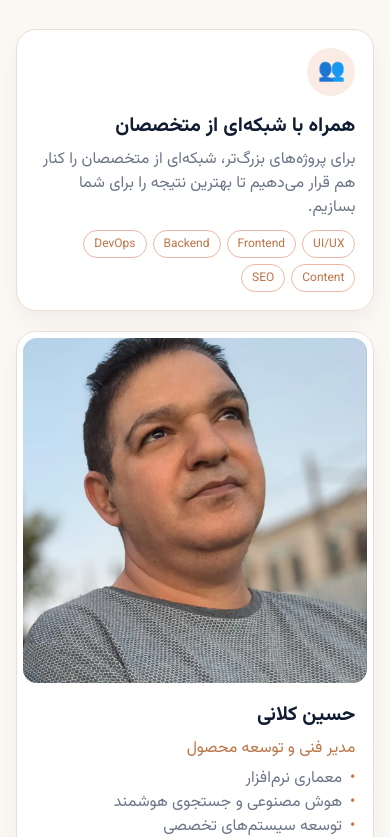
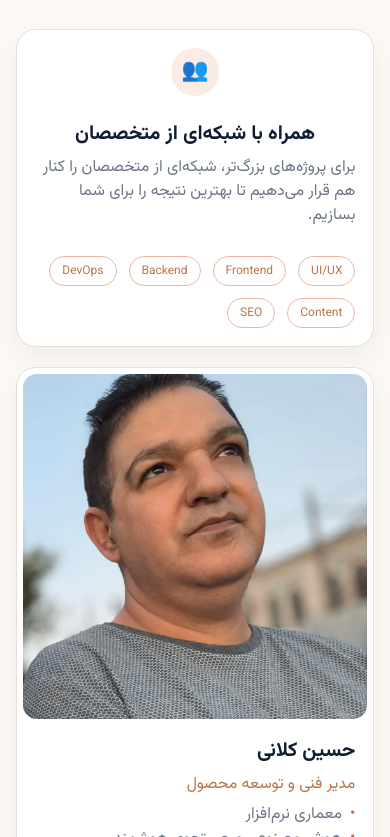
Before and after one commit to zohreksh/smartpilot, a Nuxt app: page / in a window 390 px wide. Shown: the part 2707-3544 px from the top of the page. Built offline with nearby package versions, Linux system fonts and the light colour scheme.

Commit message:
Adjust team first card balance and spacing

```diff
--- a/components/sections/TeamSection.vue
+++ b/components/sections/TeamSection.vue
@@ -2,150 +2,24 @@
   <section class="section team-section">
     <div class="container">
       <div class="team-grid">
-        <article class="team-card">
+        <article class="team-card specialists-card">
           <div class="team-icon">👥</div>
           <h3>همراه با شبکه‌ای از متخصصان</h3>
-          <p>
-            برای پروژه‌های بزرگ‌تر، شبکه‌ای از متخصصان را کنار هم قرار می‌دهیم
-            تا بهترین نتیجه را برای شما بسازیم.
-          </p>
+          <p>برای پروژه‌های بزرگ‌تر، شبکه‌ای از متخصصان را کنار هم قرار می‌دهیم تا بهترین نتیجه را برای شما بسازیم.</p>
           <div class="specialties">
-            <span>UI/UX</span><span>Frontend</span><span>Backend</span
-            ><span>DevOps</span><span>Content</span><span>SEO</span>
+            <span>UI/UX</span><span>Frontend</span><span>Backend</span><span>DevOps</span><span>Content</span><span>SEO</span>
           </div>
         </article>
-        <article class="team-card member-card">
-          <div class="team-image-wrap">
-            <img src="/images/team/hossein.webp" alt="حسین کولانی" />
-          </div>
-          <h3>حسین کلانی</h3>
-          <p class="job-title">مدیر فنی و توسعه محصول</p>
-          <ul class="skills-list">
-            <li>معماری نرم‌افزار</li>
-            <li>هوش مصنوعی و جستجوی هوشمند</li>
-            <li>توسعه سیستم‌های تخصصی</li>
-          </ul>
-        </article>
-        <article class="team-card member-card">
-          <div class="team-image-wrap">
-            <img src="/images/team/zohreh.webp" alt="زهره کشاورز" />
-          </div>
-          <h3>زهره کشاورز</h3>
-          <p class="job-title">مدیریت محصول و تجربه کاربر</p>
-          <ul class="skills-list">
-            <li>تحلیل نیاز محصول</li>
-            <li>طراحی مسیر محصول</li>
-            <li>استراتژی رشد و تجربه دیجیتال</li>
-          </ul>
-        </article>
-        <article class="team-card">
-          <div class="team-icon">✦</div>
-          <h3 class="team-headline">
-            <span>پشت این محصولات،</span
-            ><span class="accent">یک تیم واقعی قرار دارد</span>
-          </h3>
-          <p>
-            در NexaStudio ترکیبی از تفکر محصول، تخصص فنی و درک کسب‌وکار را کنار
-            هم قرار می‌دهیم.
-          </p>
-        </article>
+        <article class="team-card member-card"><div class="team-image-wrap"><img src="/images/team/hossein.webp" alt="حسین کولانی" /></div><h3>حسین کلانی</h3><p class="job-title">مدیر فنی و توسعه محصول</p><ul class="skills-list"><li>معماری نرم‌افزار</li><li>هوش مصنوعی و جستجوی هوشمند</li><li>توسعه سیستم‌های تخصصی</li></ul></article>
+        <article class="team-card member-card"><div class="team-image-wrap"><img src="/images/team/zohreh.webp" alt="زهره کشاورز" /></div><h3>زهره کشاورز</h3><p class="job-title">مدیریت محصول و تجربه کاربر</p><ul class="skills-list"><li>تحلیل نیاز محصول</li><li>طراحی مسیر محصول</li><li>استراتژی رشد و تجربه دیجیتال</li></ul></article>
+        <article class="team-card"><div class="team-icon">✦</div><h3 class="team-headline"><span>پشت این محصولات،</span><span class="accent">یک تیم واقعی قرار دارد</span></h3><p>در NexaStudio ترکیبی از تفکر محصول، تخصص فنی و درک کسب‌وکار را کنار هم قرار می‌دهیم.</p></article>
       </div>
     </div>
   </section>
 </template>
 <style scoped>
-.team-grid {
-  display: grid;
-  grid-template-columns: repeat(4, 1fr);
-  gap: 20px;
-  direction: rtl;
-}
-.team-card {
-  background: #fff;
-  border: 1px solid #eadfd7;
-  border-radius: 20px;
-  padding: 18px;
-  text-align: right;
-  min-height: 220px;
-  box-shadow: 0 10px 25px rgba(16, 24, 40, 0.05);
-}
-.team-icon {
-  width: 48px;
-  height: 48px;
-  border-radius: 50%;
-  background: #faece4;
-  display: flex;
-  align-items: center;
-  justify-content: center;
-  font-size: 22px;
-  margin-bottom: 14px;
-}
-.team-card h3 {
-  font-size: 20px;
-  margin: 6px 0;
-}
-.team-headline span {
-  display: block;
-}
-.team-headline .accent {
-  color: #d86b4a;
-}
-.team-card p {
-  line-height: 1.5;
-  color: #6c7588;
-  margin: 6px 0;
-}
-.job-title {
-  color: #bd7448 !important;
-}
-.specialties {
-  display: flex;
-  flex-wrap: wrap;
-  gap: 6px;
-  margin-top: 10px;
-}
-.specialties span {
-  border: 1px solid #efb8a5;
-  color: #bd7448;
-  border-radius: 999px;
-  padding: 4px 10px;
-  font-size: 12px;
-}
-.skills-list {
-  list-style: none;
-  padding: 0;
-  margin: 6px 0 0;
-}
-.skills-list li {
-  color: #6c7588;
-  line-height: 1.5;
-}
-.skills-list li::before {
-  content: "•";
-  color: #bd7448;
-  margin-left: 8px;
-}
-.team-image-wrap {
-  overflow: hidden;
-  border-radius: 14px;
-  margin: -18px -18px 10px;
-}
-.team-image-wrap img {
-  width: 100%;
-  aspect-ratio: 1;
-  object-fit: cover;
-  display: block;
-  border-radius: 20px;
-  padding: 6px;
-}
-@media (max-width: 900px) {
-  .team-grid {
-    grid-template-columns: 1fr 1fr;
-  }
-}
-@media (max-width: 600px) {
-  .team-grid {
-    grid-template-columns: 1fr;
-  }
-}
+.team-grid{display:grid;grid-template-columns:repeat(4,1fr);gap:20px;direction:rtl}.team-card{background:#fff;border:1px solid #eadfd7;border-radius:20px;padding:18px;text-align:right;min-height:220px;box-shadow:0 10px 25px rgba(16,24,40,.05)}
+.team-icon{width:48px;height:48px;border-radius:50%;background:#faece4;display:flex;align-items:center;justify-content:center;font-size:22px;margin:0 auto 22px;color:#d86b4a}
+.specialists-card{text-align:right}.specialists-card h3{text-align:center;margin-top:16px}.specialists-card p{line-height:1.9;margin-top:18px;margin-bottom:26px}.specialties{display:flex;flex-wrap:wrap;gap:12px;margin-top:28px}.specialties span{border:1px solid #efb8a5;color:#bd7448;border-radius:999px;padding:5px 12px;font-size:12px}
+.team-card h3{font-size:20px;margin:6px 0}.team-headline span{display:block}.team-headline .accent{color:#d86b4a}.team-card p{line-height:1.5;color:#6c7588;margin:6px 0}.job-title{color:#bd7448!important}.skills-list{list-style:none;padding:0;margin:6px 0 0}.skills-list li{color:#6c7588;line-height:1.5}.skills-list li::before{content:'•';color:#bd7448;margin-left:8px}.team-image-wrap{overflow:hidden;border-radius:14px;margin:-18px -18px 10px}.team-image-wrap img{width:100%;aspect-ratio:1;object-fit:cover;display:block;border-radius:20px;padding:6px}@media(max-width:900px){.team-grid{grid-template-columns:1fr 1fr}}@media(max-width:600px){.team-grid{grid-template-columns:1fr}}
 </style>
```
